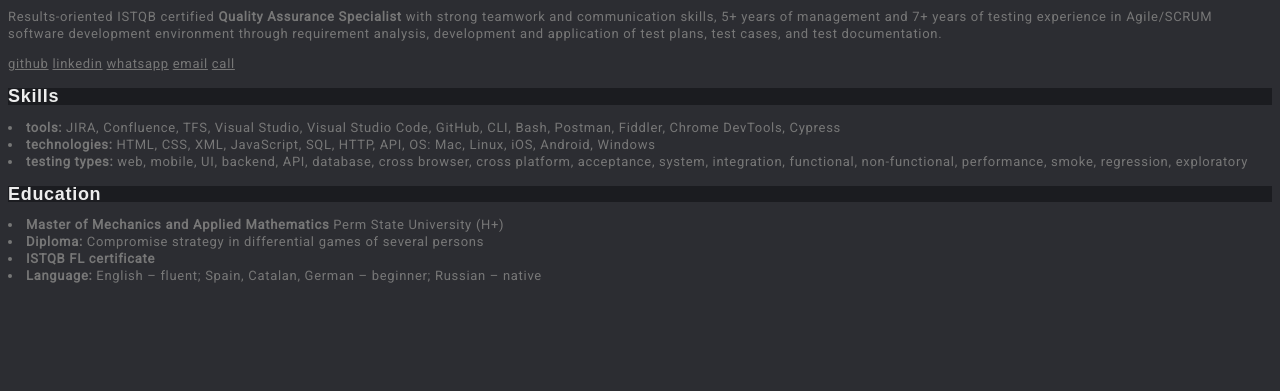
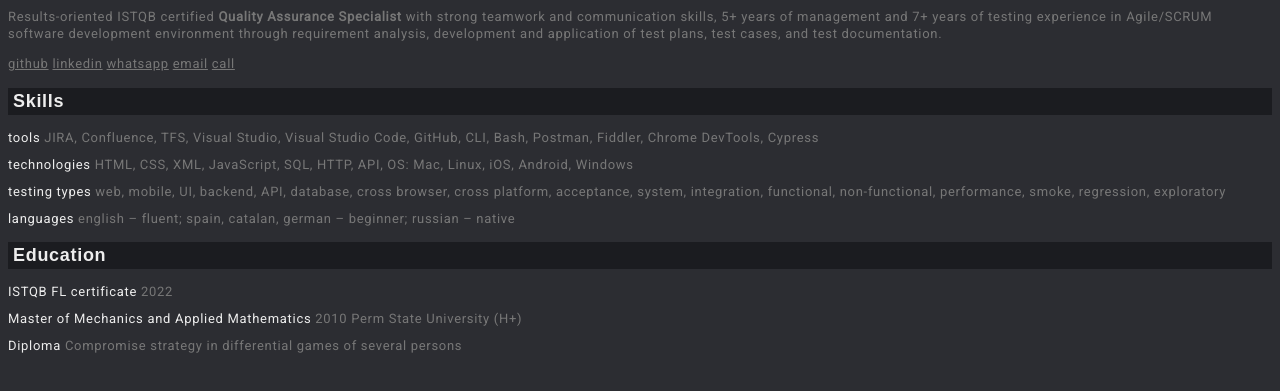
Before and after one commit to leocareer/resume, a plain HTML site: page index.html in a window 1280 px wide. Shown: the part 37-428 px from the top of the page. Drawn offline with Linux system fonts and the light colour scheme.

Commit message:
li, word, paragraph

```diff
--- a/index.html
+++ b/index.html
@@ -11,20 +11,31 @@
 </head>
 <body>
   <h1>Leo Kalugina</h1>
+
   <p>Results-oriented ISTQB certified <strong>Quality Assurance Specialist</strong> with strong teamwork and communication skills, 5+ years of management and 7+ years of testing experience in Agile/SCRUM software development environment through requirement analysis, development and application of test plans, test cases, and test documentation.</p>
+
   <a href="https://github.com/leocareer">github</a>
   <a href="www.linkedin.com/in/leo-k-3407a2239">linkedin</a>
   <a href="https://wa.me/34626804399">whatsapp</a>
   <a href="mailto:leo.ph.career@gmail.com">email</a>
   <a href="tel:+34626604399">call</a>
+
   <h2>Skills</h2>
-  <li><strong>tools:</strong> JIRA, Confluence, TFS, Visual Studio, Visual Studio Code, GitHub, CLI, Bash, Postman, Fiddler, Chrome DevTools, Cypress</li>
-  <li><strong>technologies:</strong> HTML, CSS, XML, JavaScript, SQL, HTTP, API, OS: Mac, Linux, iOS, Android, Windows</li>
-  <li><strong>testing types:</strong> web, mobile, UI, backend, API, database, cross browser, cross platform, acceptance, system, integration, functional, non-functional, performance, smoke, regression, exploratory</li>
+
+  <div class="paragraph">
+  <li><span class="word">tools</span> JIRA, Confluence, TFS, Visual Studio, Visual Studio Code, GitHub, CLI, Bash, Postman, Fiddler, Chrome DevTools, Cypress</li>
+  <li><span class="word">technologies</span> HTML, CSS, XML, JavaScript, SQL, HTTP, API, OS: Mac, Linux, iOS, Android, Windows</li>
+  <li><span class="word">testing types</span> web, mobile, UI, backend, API, database, cross browser, cross platform, acceptance, system, integration, functional, non-functional, performance, smoke, regression, exploratory</li>
+  <li><span class="word">languages</span> english – fluent; spain, catalan, german – beginner; russian – native</li>
+  </div>
+
+  <div class="paragraph">
   <h2>Education</h2>
-  <li><strong>Master of Mechanics and Applied Mathematics</strong> Perm State University (Н+)</li>
-  <li><strong>Diploma:</strong> Compromise strategy in differential games of several persons</li>
-  <li><strong>ISTQB FL certificate</strong></li>
-  <li><strong>Language:</strong> English – fluent; Spain, Catalan, German – beginner; Russian – native</li>
+  <li><span class="word">ISTQB FL certificate </span>2022</li>
+  <li><span class="word">Master of Mechanics and Applied Mathematics</span> 2010 Perm State University (Н+)</li>
+  <li><span class="word">Diploma </span>Compromise strategy in differential games of several persons</li>
+
+
+  </div>
 </body>
 </html>
--- a/styles.css
+++ b/styles.css
@@ -1,10 +1,4 @@
 @import url('https://fonts.googleapis.com/css2?family=Roboto&display=swap');
-
-h1 {
-  color:#94c02f;
-  font-size: 22px;
-  font-family: Arial, Helvetica, sans-serif;
-}
 
 body {
   background: #2C2D32;
@@ -14,10 +8,13 @@ body {
   font-weight: normal;
   letter-spacing: 0.7px;
   line-height: 1.3em;
+  color: #777777;
 }
 
-p, a, li {
-  color: #777777;
+h1 {
+  color:#94c02f;
+  font-size: 22px;
+  font-family: Arial, Helvetica, sans-serif;
 }
 
 h2 {
@@ -25,4 +22,24 @@ h2 {
   color: #EDEDED;
   font-size: 18px;
   font-family: Arial, Helvetica, sans-serif;
+  padding: 5px;
 }
+
+li {
+  list-style-type: none;
+  margin-bottom: 10px;
+}
+
+.paragraph {
+
+}
+
+.word {
+  color: #EDEDED;
+}
+
+
+
+a {
+  color: #777777;
+}
```
